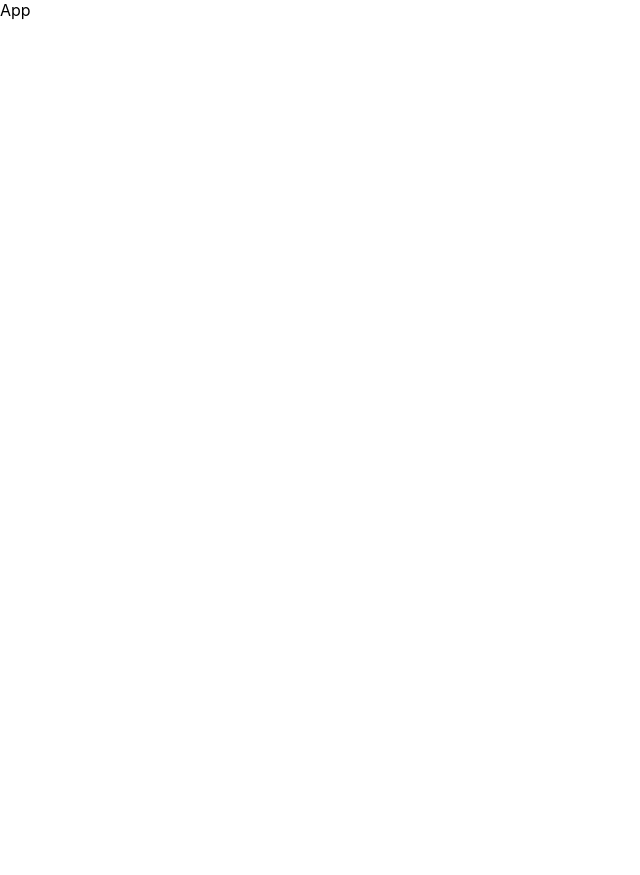
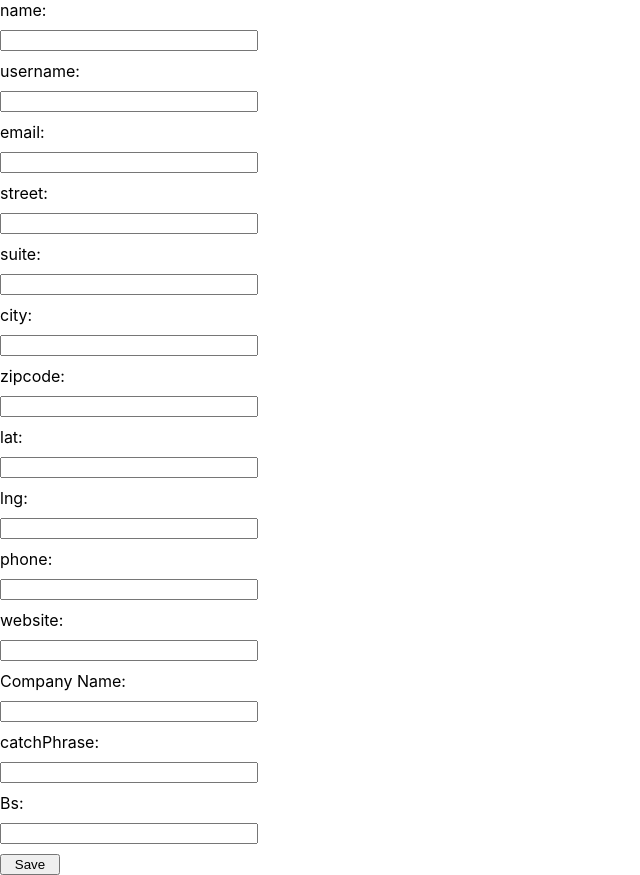
Before and after one commit to Andreyy96/react_ab_24, a React (Create React App) app: page / in a window 1280 px wide. Shown: the whole page, without its empty margins (0-640 px from the left). Before the commit the page ends 800 px from the top, so only its background shows below. Built offline with nearby package versions, Linux system fonts and the light colour scheme; no server answers.

Commit message:
add task3_1

```diff
--- a/package.json
+++ b/package.json
@@ -9,7 +9,9 @@
     "react": "^18.2.0",
     "react-dom": "^18.2.0",
     "react-scripts": "5.0.1",
-    "web-vitals": "^2.1.4"
+    "web-vitals": "^2.1.4",
+    "axios": "^1.6.7",
+    "react-hook-form": "^7.50.1"
   },
   "scripts": {
     "start": "react-scripts start",
--- a/src/App.js
+++ b/src/App.js
@@ -1,7 +1,14 @@
+
+
+// Зробити компонент, в якому буде форма, за допомоги якої можливо
+// створити нового юзера постовим запитом на https://jsonplaceholder.typicode.com/users
+
+import {UsersBlock} from "./components/UsersBlock/UsersBlock";
+
 const App = () => {
     return (
         <div>
-            App
+            <UsersBlock/>
         </div>
     );
 };
--- /dev/null
+++ b/src/components/UsersBlock/User/User.js
@@ -0,0 +1,25 @@
+const User = ({user}) => {
+    const {id, name, username, email, address: {street, suite, city, zipcode, geo: {lat, lng}},
+        phone, website, company: {name: companyName, catchPhrase, bs}} = user
+    return (
+        <div>
+            <p>id: {id}</p>
+            <p>name: {name}</p>
+            <p>username {username}</p>
+            <p>email: {email}</p>
+            <p>address: [</p>
+            <p>street {street}</p>
+            <p>suite {suite}</p>
+            <p>city: {city}</p>
+            <p>zipcode: {zipcode}</p>
+            <p>geo: (lat:{lat} lng{lng})]</p>
+            <p>phone: {phone}</p>
+            <p>website: {website}</p>
+            <p>Company Name: {companyName}</p>
+            <p>catchPhrase: {catchPhrase}</p>
+            <p>bs: {bs}</p>
+        </div>
+    );
+};
+
+export {User};
--- /dev/null
+++ b/src/components/UsersBlock/UserForm/UserForm.js
@@ -0,0 +1,67 @@
+import {useForm} from "react-hook-form";
+
+import {userService} from "../../../services/userService";
+import css from "./UserForm.module.css"
+
+const UserForm = () => {
+    const {register, reset, handleSubmit, formState: {isValid}} = useForm();
+
+
+    const createUser =  (user) => {
+        userService.postUser(user).then(({data}) => console.log(data))
+        reset()
+    }
+
+    return (
+        <div >
+            <form className={css.user_form} onSubmit={handleSubmit(createUser)}>
+                <label htmlFor={'firstname'}>name:</label>
+                <input  name="firstname" type="text" {...register('firstname')}/>
+
+                <label htmlFor="username">username:</label>
+                <input  name="username" type="text" {...register('username')}/>
+
+                <label htmlFor="email">email:</label>
+                <input  name="email" type="email" {...register('email')}/>
+
+                <label htmlFor="street">street:</label>
+                <input  name="street" type="text" {...register('address.street')}/>
+
+                <label htmlFor="suite">suite:</label>
+                <input  name="suite" type="text" {...register('address.suite')}/>
+
+                <label htmlFor="city">city:</label>
+                <input  name="city" type="text" {...register('address.city')}/>
+
+                <label htmlFor="zipcode">zipcode:</label>
+                <input  name="zipcode" type="text" {...register('address.zipcode')}/>
+
+                <label htmlFor="lat">lat:</label>
+                <input  name="lat" type="text" {...register('address.geo.lat', {valueAsNumber:true})}/>
+
+                <label htmlFor="lng">lng:</label>
+                <input  name="lng" type="text" {...register('address.geo.lng', {valueAsNumber:true})}/>
+
+                <label htmlFor="phone">phone:</label>
+                <input  name="phone" type="text" {...register('phone')}/>
+
+                <label htmlFor="website">website:</label>
+                <input  name="website" type="text" {...register('website')}/>
+
+                <label htmlFor="companyname">Company Name:</label>
+                <input  name="companyname" type="text" {...register('company.name')}/>
+
+                <label htmlFor="catchPhrase">catchPhrase:</label>
+                <input  name="catchPhrase" type="text" {...register('company.catchPhrase')}/>
+
+                <label htmlFor="bs">Bs:</label>
+                <input  name="bs" type="text" {...register('company.bs')}/>
+
+
+                <button disabled={!isValid}>Save</button>
+            </form>
+        </div>
+    );
+};
+
+export {UserForm};
--- /dev/null
+++ b/src/components/UsersBlock/UserForm/UserForm.module.css
@@ -0,0 +1,14 @@
+.user_form {
+    display: flex;
+    flex-direction: column;
+    gap: 10px;
+}
+
+input
+{
+    width: 250px;
+}
+
+button {
+    width: 60px;
+}
--- /dev/null
+++ b/src/components/UsersBlock/Users/Users.js
@@ -0,0 +1,13 @@
+import {User} from "../User/User";
+import css from "./Users.module.css"
+
+const Users = ({users}) => {
+
+    return (
+        <div className={css.users}>
+            {users.map(user => <User user={user} key={user.id}/>)}
+        </div>
+    );
+};
+
+export {Users};
--- /dev/null
+++ b/src/components/UsersBlock/Users/Users.module.css
@@ -0,0 +1,5 @@
+.users {
+    display: flex;
+    flex-wrap: wrap;
+    justify-content: space-around;
+}
--- /dev/null
+++ b/src/components/UsersBlock/UsersBlock.js
@@ -0,0 +1,22 @@
+import {useEffect, useState} from "react";
+
+import {UserForm} from "./UserForm/UserForm";
+import {Users} from "./Users/Users";
+import {userService} from "../../services/userService";
+
+const UsersBlock = () => {
+    const [users, setUsers] = useState([])
+
+    useEffect(() => {
+        userService.getAll().then(({data}) => setUsers(data))
+    }, []);
+
+    return (
+        <div>
+            <UserForm/>
+            <Users users={users}/>
+        </div>
+    );
+};
+
+export {UsersBlock};
--- /dev/null
+++ b/src/constants/urls.js
@@ -0,0 +1,15 @@
+const baseURL = "https://jsonplaceholder.typicode.com"
+
+const users = "/users"
+
+let urls =  {
+    users: {
+        link: users,
+        byId: (id) => `${users}/${id}`
+    }
+}
+
+export {
+    baseURL,
+    urls
+}
--- /dev/null
+++ b/src/services/axiosService.js
@@ -0,0 +1,8 @@
+import axios from "axios";
+import {baseURL} from "../constants/urls";
+
+const axiosService = axios.create({baseURL})
+
+export {
+    axiosService
+}
--- /dev/null
+++ b/src/services/userService.js
@@ -0,0 +1,12 @@
+import {axiosService} from "./axiosService";
+import {urls} from "../constants/urls";
+
+const userService = {
+    getAll: () => axiosService.get(urls.users.link),
+    getById: (id) => axiosService.get(urls.users.byId(id)),
+    postUser: (data) => axiosService.post(urls.users.link, data)
+}
+
+export {
+    userService
+}
```
Also changed, not shown: 1 other file (tests, documents, lock files or other folders).
